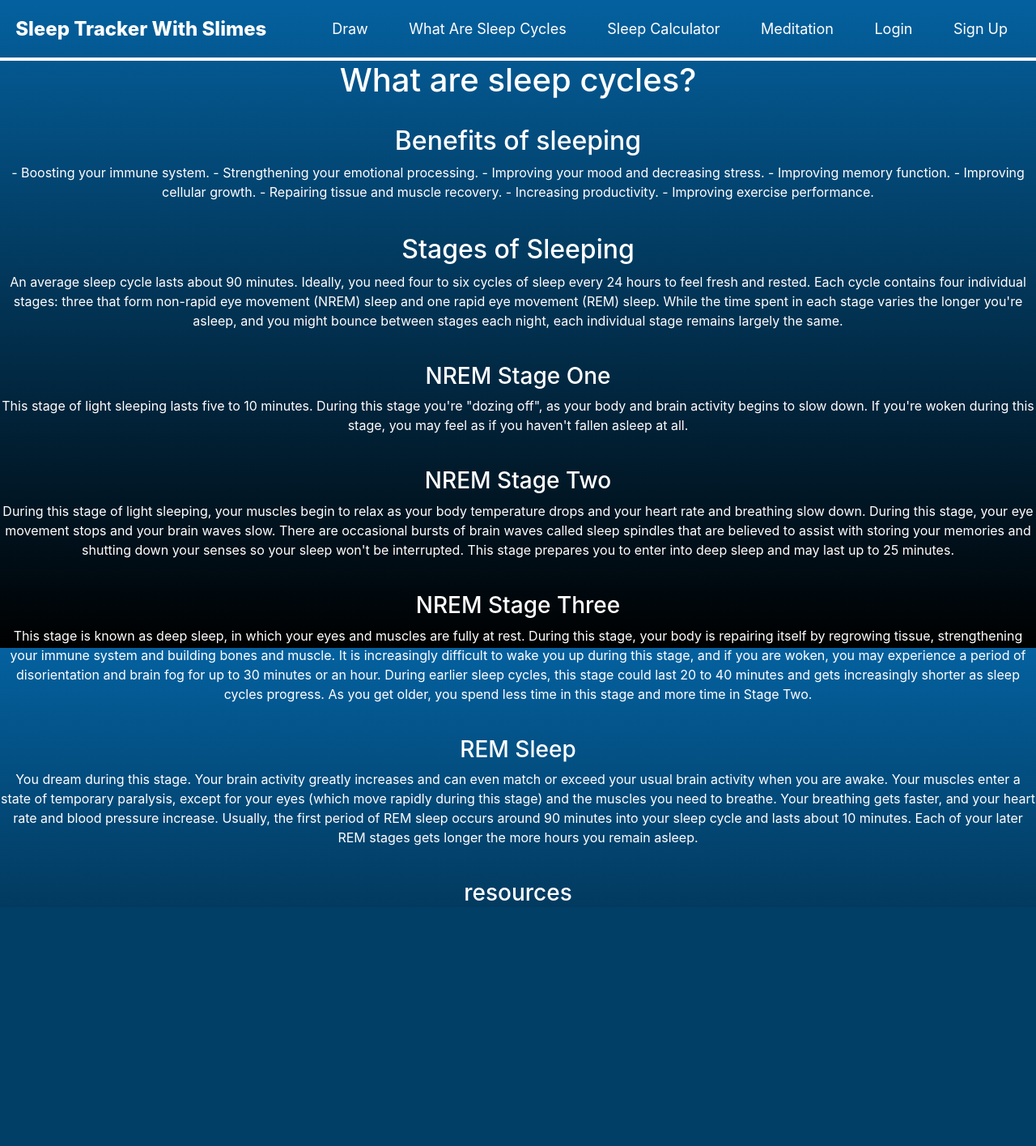
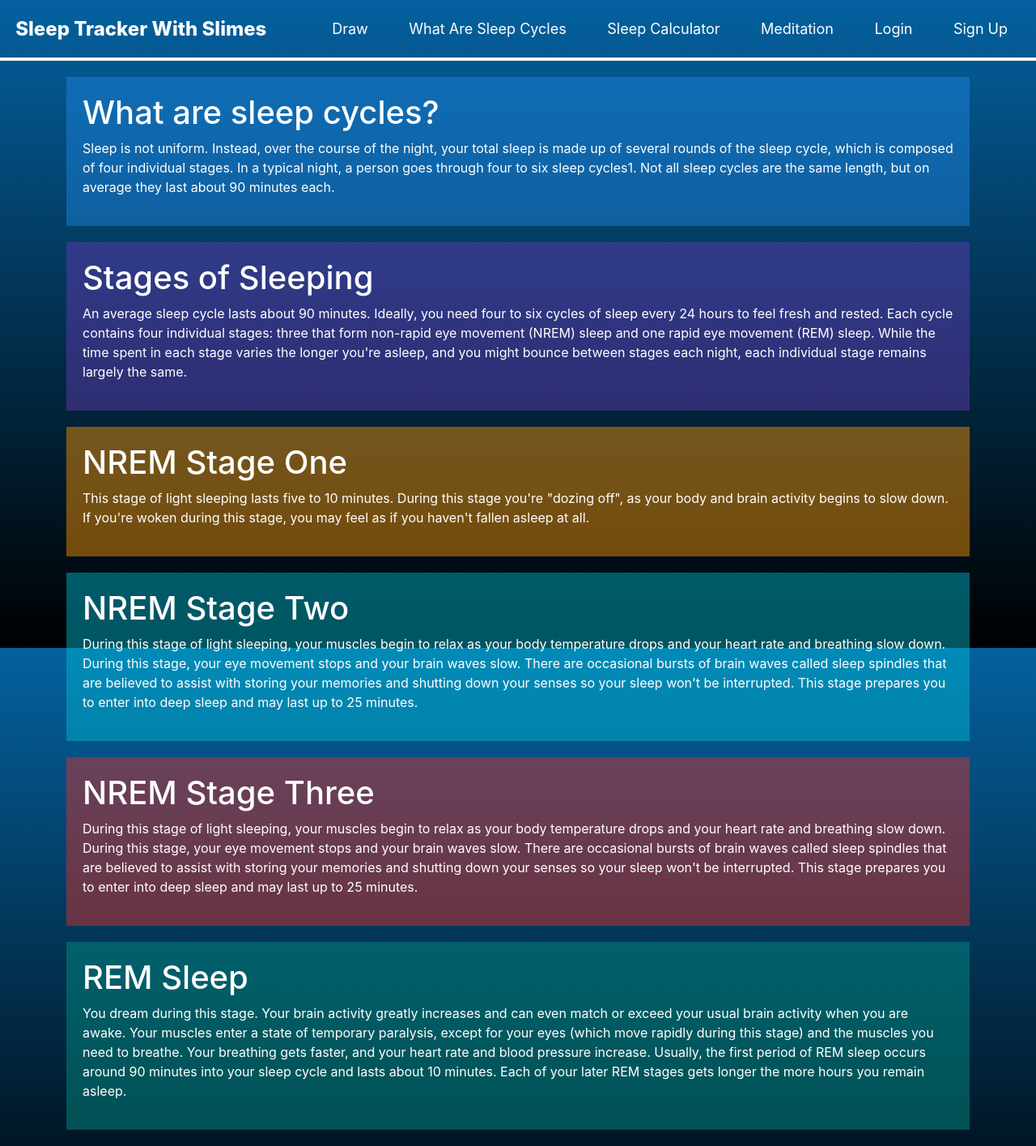
Before and after one commit to KOL305/Sleep_Tracker_With_Slimes, a Flask app: page /info in a window 1280 px wide. Shown: the whole page at 81% size. Before the commit the page ends 1112 px from the top, so only its background shows below. Run offline with Flask 2, Linux system fonts and the light colour scheme.

Commit message:
finished info page

```diff
--- a/templates/info.html
+++ b/templates/info.html
@@ -1,17 +1,99 @@
 {% extends 'base.html' %} {% block title %}Info{% endblock %}
 
 {% block style %}
-<style type="text/css">
-    body{
-        color: white;
+  <style>
+  body {
+    position: relative;
+    color: white;
+  }
+  ul.nav-pills {
+    top: 20px;
+    position: fixed;
+  }
+  div.col-sm-9 div {
+    height: 250px;
+    font-size: 28px;
+  }
+  #section1 #section2 #section3 #section4 #section5{
+    margin: 1rem;
+  }
+  #section1 {color: #fff; background-color: #1E88E573;}
+  #section2 {color: #fff; background-color: #673ab773;}
+  #section3 {color: #fff; background-color: #ff980073;}
+  #section4 {color: #fff; background-color: #00bcd473;}
+  #section5 {color: #fff; background-color: #00968873;}
+  #section6 {color: #fff; background-color: #e42f2873;}
+
+    #section1, #section2, #section3, #section4, #section5, #section6  {
+      padding: 20px;
+      margin: 20px 0 20px 0;
     }
-</style>
+  </style>
 {% endblock %}
 
 {% block content %}
-<body>
-<div style="text-align:center">
-    <h1>What are sleep cycles?</h1>
+<body data-spy="scroll" data-target="#myScrollspy" data-offset="20">
+
+    <div class="container">
+      <div class="row">
+        <!-- <nav class="col-sm-3" id="myScrollspy">
+          <ul class="nav nav-pills nav-stacked">
+            <li class="active"><a href="#section1">Section 1</a></li>
+            <li><a href="#section2">Section 2</a></li>
+            <li><a href="#section3">Section 3</a></li>
+            <li class="dropdown">
+              <a class="dropdown-toggle" data-toggle="dropdown" href="#">Section 4 <span class="caret"></span></a>
+              <ul class="dropdown-menu">
+                <li><a href="#section41">Section 4-1</a></li>
+                <li><a href="#section42">Section 4-2</a></li>
+              </ul>
+            </li>
+          </ul>
+        </nav> -->
+        <div class="col-sm">
+          <div id="section1">
+            <h1>What are sleep cycles?</h1>
+            <p>Sleep is not uniform. Instead, over the course of the night, your total sleep is made up of several rounds of the sleep cycle, which is composed of four individual stages. In a typical night, a person goes through four to six sleep cycles1. Not all sleep cycles are the same length, but on average they last about 90 minutes each.</p>
+          </div>
+          <div id="section2">
+            <h1>Stages of Sleeping</h1>
+            <p>An average sleep cycle lasts about 90 minutes. Ideally, you need four to six cycles of sleep every 24 hours to feel fresh and rested. Each cycle contains four individual stages: three that form non-rapid eye movement (NREM) sleep and one rapid eye movement (REM) sleep. While the time spent in each stage varies the longer you're asleep, and you might bounce between stages each night, each individual stage remains largely the same.</p>
+          </div>
+          <div id="section3">
+            <h1>NREM Stage One</h1>
+            <p>This stage of light sleeping lasts five to 10 minutes. During this stage you're "dozing off", as your body and brain activity begins to slow down. If you're woken during this stage, you may feel as if you haven't fallen asleep at all.</p>
+          </div>
+          <div id="section4">
+            <h1>NREM Stage Two</h1>
+            <p>During this stage of light sleeping, your muscles begin to relax as your body temperature drops and your heart rate and breathing slow down. During this stage, your eye movement stops and your brain waves slow. There are occasional bursts of brain waves called sleep spindles that are believed to assist with storing your memories and shutting down your senses so your sleep won't be interrupted. This stage prepares you to enter into deep sleep and may last up to 25 minutes.</p>
+          </div>
+          <div id="section6">
+            <h1>NREM Stage Three</h1>
+            <p>During this stage of light sleeping, your muscles begin to relax as your body temperature drops and your heart rate and breathing slow down. During this stage, your eye movement stops and your brain waves slow. There are occasional bursts of brain waves called sleep spindles that are believed to assist with storing your memories and shutting down your senses so your sleep won't be interrupted. This stage prepares you to enter into deep sleep and may last up to 25 minutes.</p>
+          </div>
+          <div id="section5">
+            <h1>REM Sleep</h1>
+            <p>You dream during this stage. Your brain activity greatly increases and can even match or exceed your usual brain activity when you are awake. Your muscles enter a state of temporary paralysis, except for your eyes (which move rapidly during this stage) and the muscles you need to breathe. Your breathing gets faster, and your heart rate and blood pressure increase. Usually, the first period of REM sleep occurs around 90 minutes into your sleep cycle and lasts about 10 minutes. Each of your later REM stages gets longer the more hours you remain asleep.</p>
+          </div>
+
+        </div>
+      </div>
+    </div>
+
+    </body>
+
+<!-- <div style="text-align:center"> -->
+
+        <!-- <p>- Boosting your immune system.
+            - Strengthening your emotional processing.
+            - Improving your mood and decreasing stress.
+            - Improving memory function.
+            - Improving cellular growth.
+            - Repairing tissue and muscle recovery.
+            - Increasing productivity.
+            - Improving exercise performance.</p>
+      </div> -->
+    <!-- <h1>What are sleep cycles?</h1>
     <br>
     <div class = "row">
         <h2>Benefits of sleeping</h2>
@@ -22,8 +104,8 @@
             - Improving cellular growth.
             - Repairing tissue and muscle recovery.
             - Increasing productivity.
-            - Improving exercise performance.
-        </p>
+            - Improving exercise performance. -->
+        <!-- </p>
     </div>
     <br>
 
@@ -58,12 +140,11 @@
     <br>
 
     <h3>resources</h3>
-</div>
-</body>
+</div> -->
 {% endblock %}
 
 {% block scripts %}
-<style type="text/javascript">
+<script type="text/javascript">
 
-</style>
+</script>
 {% endblock %}
--- a/templates/samplehtml.html
+++ b/templates/samplehtml.html
@@ -13,7 +13,7 @@
 {% endblock %}
 
 {% block scripts %}
-<style type="text/javascript">
+<script type="text/javascript">
 
-</style>
+</script>
 {% endblock %}
```
Also changed, not shown: templates/test.html (added, +95 -0 lines).
